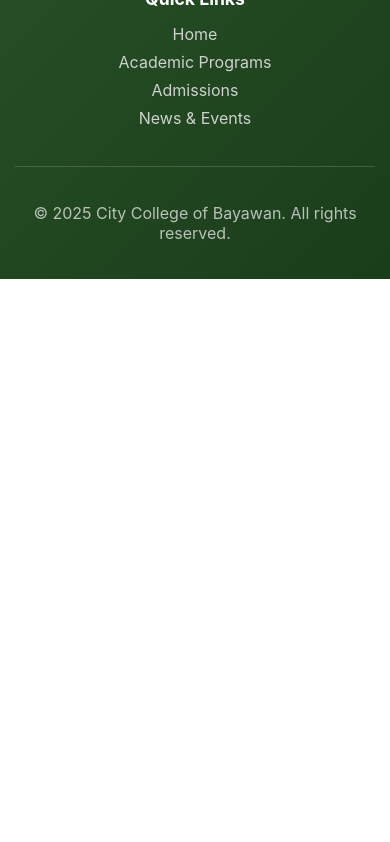
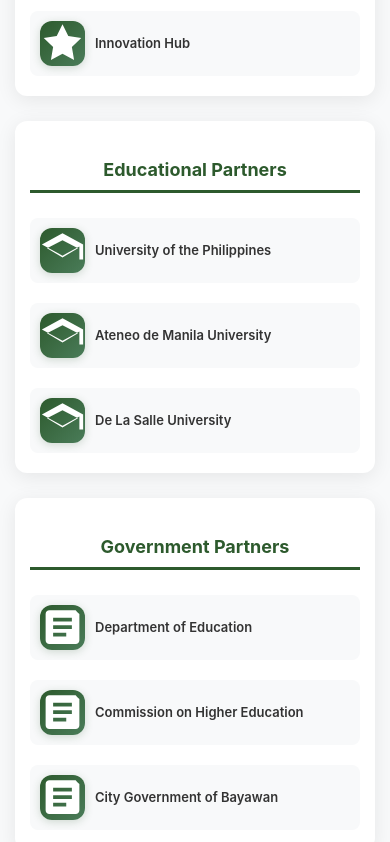
Before and after one commit to TheReaLsshhh/ccbweb-remaster, a React (Create React App) app: page / in a window 390 px wide. Shown: the part 8900-9742 px from the top of the page. Before the commit the page ends 9179 px from the top, so only its background shows below. Built offline with nearby package versions, Linux system fonts and the light colour scheme.

Commit message:
Initial Commit

```diff
--- a/src/HomePage.js
+++ b/src/HomePage.js
@@ -527,6 +527,106 @@
         </div>
       </section>
 
+      {/* Partners Section */}
+      <section id="partners" className="section partners-section">
+        <div className="container">
+          <h2 className="section-title">Our Partners</h2>
+          <p className="section-subtitle">Building strong partnerships for educational excellence</p>
+
+          <div className="partners-grid">
+            <div className="partner-category">
+              <h3>Industry Partners</h3>
+              <div className="partner-logos">
+                <div className="partner-logo">
+                  <div className="logo-placeholder">
+                    <svg viewBox="0 0 24 24" width="48" height="48" fill="currentColor">
+                      <path d="M12 2l3.09 6.26L22 9.27l-5 4.87 1.18 6.88L12 17.77l-6.18 3.25L7 14.14 2 9.27l6.91-1.01L12 2z"/>
+                    </svg>
+                  </div>
+                  <span>Tech Solutions Inc.</span>
+                </div>
+                <div className="partner-logo">
+                  <div className="logo-placeholder">
+                    <svg viewBox="0 0 24 24" width="48" height="48" fill="currentColor">
+                      <path d="M12 2l3.09 6.26L22 9.27l-5 4.87 1.18 6.88L12 17.77l-6.18 3.25L7 14.14 2 9.27l6.91-1.01L12 2z"/>
+                    </svg>
+                  </div>
+                  <span>Business Partners Ltd.</span>
+                </div>
+                <div className="partner-logo">
+                  <div className="logo-placeholder">
+                    <svg viewBox="0 0 24 24" width="48" height="48" fill="currentColor">
+                      <path d="M12 2l3.09 6.26L22 9.27l-5 4.87 1.18 6.88L12 17.77l-6.18 3.25L7 14.14 2 9.27l6.91-1.01L12 2z"/>
+                    </svg>
+                  </div>
+                  <span>Innovation Hub</span>
+                </div>
+              </div>
+            </div>
+
+            <div className="partner-category">
+              <h3>Educational Partners</h3>
+              <div className="partner-logos">
+                <div className="partner-logo">
+                  <div className="logo-placeholder">
+                    <svg viewBox="0 0 24 24" width="48" height="48" fill="currentColor">
+                      <path d="M12 3L1 9l11 6 9-4.91V17h2V9L12 3zm0 13L3.74 11 12 6.82 20.26 11 12 16z"/>
+                    </svg>
+                  </div>
+                  <span>University of the Philippines</span>
+                </div>
+                <div className="partner-logo">
+                  <div className="logo-placeholder">
+                    <svg viewBox="0 0 24 24" width="48" height="48" fill="currentColor">
+                      <path d="M12 3L1 9l11 6 9-4.91V17h2V9L12 3zm0 13L3.74 11 12 6.82 20.26 11 12 16z"/>
+                    </svg>
+                  </div>
+                  <span>Ateneo de Manila University</span>
+                </div>
+                <div className="partner-logo">
+                  <div className="logo-placeholder">
+                    <svg viewBox="0 0 24 24" width="48" height="48" fill="currentColor">
+                      <path d="M12 3L1 9l11 6 9-4.91V17h2V9L12 3zm0 13L3.74 11 12 6.82 20.26 11 12 16z"/>
+                    </svg>
+                  </div>
+                  <span>De La Salle University</span>
+                </div>
+              </div>
+            </div>
+
+            <div className="partner-category">
+              <h3>Government Partners</h3>
+              <div className="partner-logos">
+                <div className="partner-logo">
+                  <div className="logo-placeholder">
+                    <svg viewBox="0 0 24 24" width="48" height="48" fill="currentColor">
+                      <path d="M19 3H5c-1.1 0-2 .9-2 2v14c0 1.1.9 2 2 2h14c1.1 0 2-.9 2-2V5c-1.1-.9-2-2-2-2zm-5 14H7v-2h7v2zm3-4H7v-2h10v2zm0-4H7V7h10v2z"/>
+                    </svg>
+                  </div>
+                  <span>Department of Education</span>
+                </div>
+                <div className="partner-logo">
+                  <div className="logo-placeholder">
+                    <svg viewBox="0 0 24 24" width="48" height="48" fill="currentColor">
+                      <path d="M19 3H5c-1.1 0-2 .9-2 2v14c0 1.1.9 2 2 2h14c1.1 0 2-.9 2-2V5c-1.1-.9-2-2-2-2zm-5 14H7v-2h7v2zm3-4H7v-2h10v2zm0-4H7V7h10v2z"/>
+                    </svg>
+                  </div>
+                  <span>Commission on Higher Education</span>
+                </div>
+                <div className="partner-logo">
+                  <div className="logo-placeholder">
+                    <svg viewBox="0 0 24 24" width="48" height="48" fill="currentColor">
+                      <path d="M19 3H5c-1.1 0-2 .9-2 2v14c0 1.1.9 2 2 2h14c1.1 0 2-.9 2-2V5c-1.1-.9-2-2-2-2zm-5 14H7v-2h7v2zm3-4H7v-2h10v2zm0-4H7V7h10v2z"/>
+                    </svg>
+                  </div>
+                  <span>City Government of Bayawan</span>
+                </div>
+              </div>
+            </div>
+          </div>
+        </div>
+      </section>
+
       {/* Footer */}
       <footer className="footer">
         <div className="container">
--- a/src/components/Navbar.js
+++ b/src/components/Navbar.js
@@ -71,6 +71,12 @@
   useEffect(() => {
     if (activePage !== '/') return;
 
+    // Keep the active section fixed to 'home' when on home page
+    // Remove scroll-based tracking to prevent active state changes during scrolling
+    setActiveSection('home');
+
+    // Commented out scroll tracking code:
+    /*
     const sectionIds = ['home', 'academics', 'admissions', 'news', 'downloads'];
 
     const computeActiveSection = () => {
@@ -95,6 +101,7 @@
       window.removeEventListener('scroll', computeActiveSection);
       window.removeEventListener('resize', computeActiveSection);
     };
+    */
   }, [activePage]);
 
   // Close mobile menus when clicking outside
--- a/src/index.css
+++ b/src/index.css
@@ -1324,3 +1324,148 @@
 .error-container button:hover {
   background-color: #2980b9;
 }
+
+/* Partners Section */
+.partners-section {
+  background-color: #f8f9fa;
+  padding: 80px 0;
+}
+
+.partners-grid {
+  display: grid;
+  grid-template-columns: repeat(auto-fit, minmax(350px, 1fr));
+  gap: 40px;
+  margin-top: 50px;
+}
+
+.partner-category {
+  background: white;
+  padding: 30px;
+  border-radius: 12px;
+  box-shadow: 0 4px 20px rgba(0, 0, 0, 0.08);
+  transition: transform 0.3s ease, box-shadow 0.3s ease;
+}
+
+.partner-category:hover {
+  transform: translateY(-5px);
+  box-shadow: 0 8px 30px rgba(0, 0, 0, 0.12);
+}
+
+.partner-category h3 {
+  color: #2d5a2d;
+  font-size: 24px;
+  font-weight: bold;
+  margin-bottom: 25px;
+  text-align: center;
+  border-bottom: 3px solid #2d5a2d;
+  padding-bottom: 10px;
+}
+
+.partner-logos {
+  display: flex;
+  flex-direction: column;
+  gap: 20px;
+}
+
+.partner-logo {
+  display: flex;
+  align-items: center;
+  gap: 15px;
+  padding: 15px;
+  background-color: #f8f9fa;
+  border-radius: 8px;
+  transition: background-color 0.3s ease, transform 0.2s ease;
+  cursor: pointer;
+}
+
+.partner-logo:hover {
+  background-color: #e9ecef;
+  transform: translateX(5px);
+}
+
+.logo-placeholder {
+  width: 60px;
+  height: 60px;
+  background: linear-gradient(135deg, #2d5a2d, #4a7c59);
+  border-radius: 12px;
+  display: flex;
+  align-items: center;
+  justify-content: center;
+  color: white;
+  flex-shrink: 0;
+  box-shadow: 0 2px 8px rgba(45, 90, 45, 0.2);
+}
+
+.partner-logo span {
+  font-weight: 600;
+  color: #333;
+  font-size: 16px;
+}
+
+/* Responsive Design for Partners */
+@media (max-width: 768px) {
+  .partners-section {
+    padding: 60px 0;
+  }
+
+  .partners-grid {
+    grid-template-columns: 1fr;
+    gap: 30px;
+    margin-top: 40px;
+  }
+
+  .partner-category {
+    padding: 25px 20px;
+  }
+
+  .partner-category h3 {
+    font-size: 20px;
+  }
+
+  .partner-logo {
+    padding: 12px;
+    gap: 12px;
+  }
+
+  .logo-placeholder {
+    width: 50px;
+    height: 50px;
+  }
+
+  .partner-logo span {
+    font-size: 14px;
+  }
+}
+
+@media (max-width: 480px) {
+  .partners-section {
+    padding: 50px 0;
+  }
+
+  .partners-grid {
+    gap: 25px;
+    margin-top: 30px;
+  }
+
+  .partner-category {
+    padding: 20px 15px;
+  }
+
+  .partner-category h3 {
+    font-size: 18px;
+  }
+
+  .partner-logo {
+    padding: 10px;
+    gap: 10px;
+  }
+
+  .logo-placeholder {
+    width: 45px;
+    height: 45px;
+  }
+
+  .partner-logo span {
+    font-size: 13px;
+  }
+}
```
